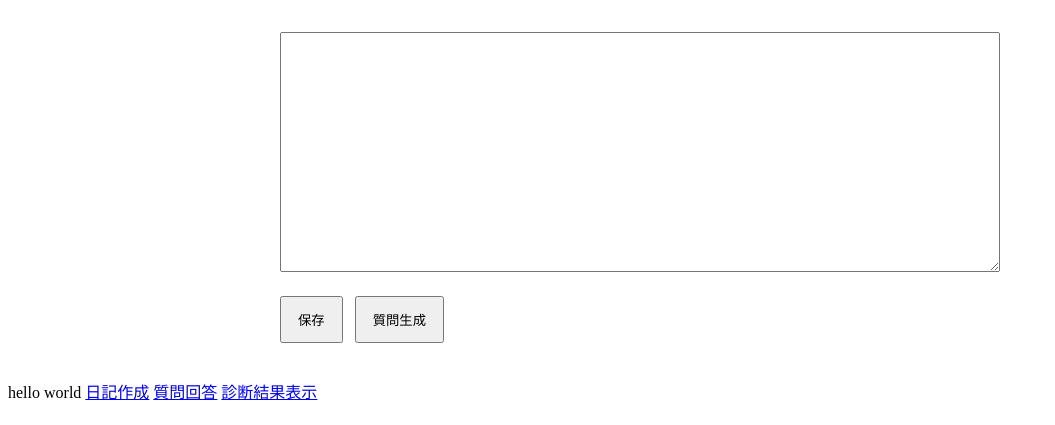
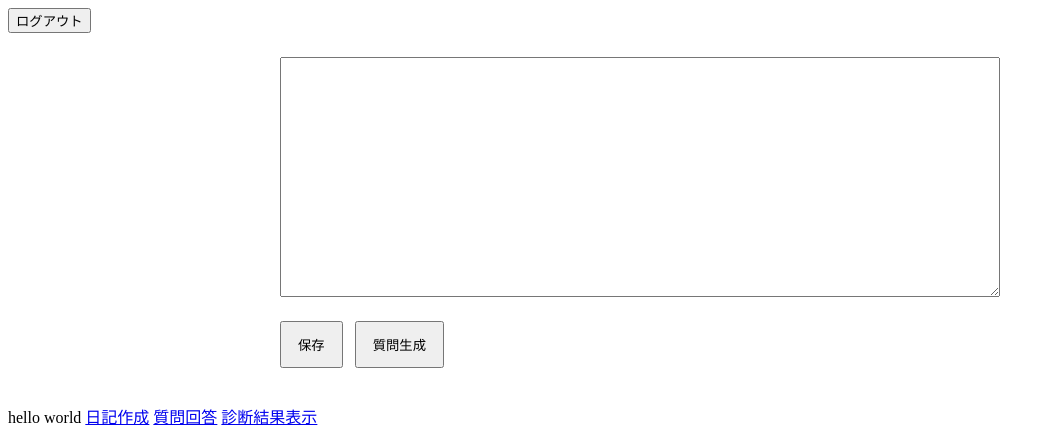
Before and after one commit to GDGoC-Japan-Hackathon/plum-ramen, a FastAPI app: page /diary-form in a window 1280 px wide. Shown: the top 425 px of the page, without its empty margins (0-1055 px from the left). Run offline with FastAPI, Linux system fonts and the light colour scheme; some libraries are stand-ins or nearby versions.

Commit message:
feat: headerの実装

```diff
--- a/templates/components/header.html
+++ b/templates/components/header.html
@@ -1,4 +1,12 @@
-<header class="shell-header relative z-50 w-full shrink-0 border-b border-plum-soft bg-white/80 backdrop-blur-md">
-    <div class="mx-auto flex w-full max-w-6xl items-center justify-between px-4 py-3 md:px-10">
-    </div>
+<header>
+    <button id="logout-button">ログアウト</button>
+    <script type="module">
+        import { logout } from "/static/firebase-auth.js";
+
+        const logoutBtn = document.getElementById("logout-button");
+
+        logoutBtn.addEventListener("click", async () => {
+            await logout();
+        })
+    </script>
 </header>
```
